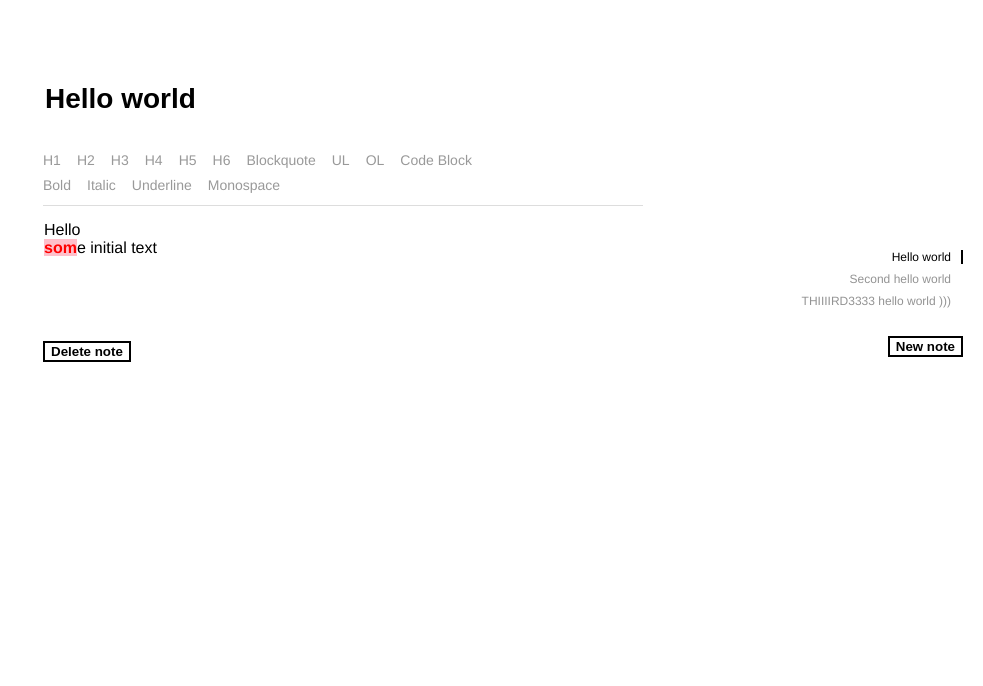
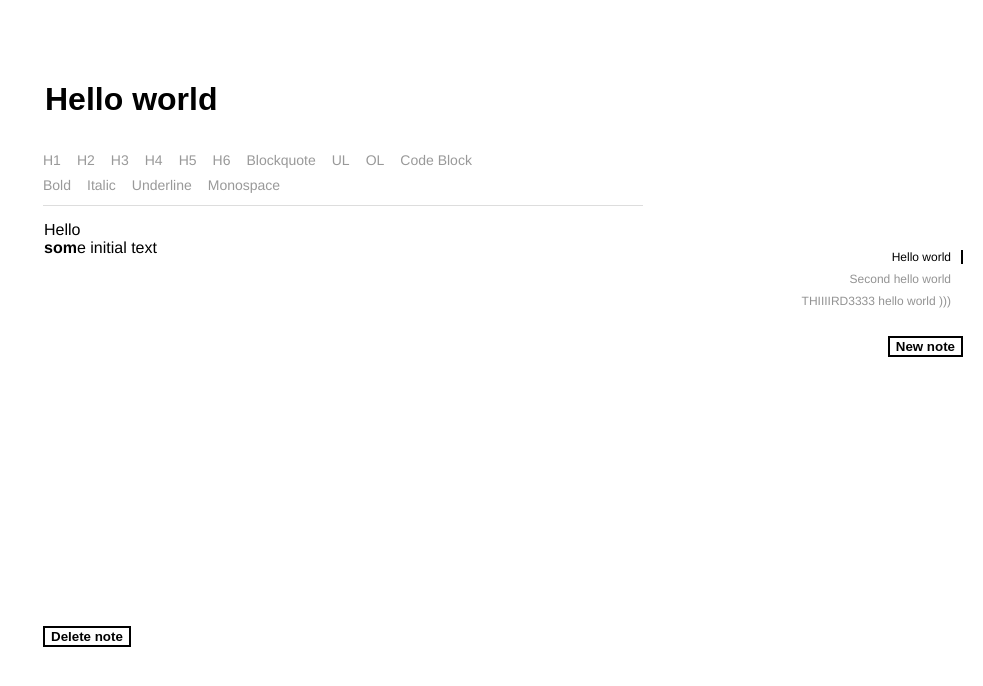
Before and after one commit to ba1uev/rich, a React app: page / in a window 1280 px wide. Shown: the top 686 px of the page, without its empty margins (297-1280 px from the left). Built offline with nearby package versions, Linux system fonts and the light colour scheme.

Commit message:
default styles

```diff
--- a/src/components/canvas/RichEditor.js
+++ b/src/components/canvas/RichEditor.js
@@ -72,11 +72,7 @@ export default class RichEditor extends React.Component {
   }
 
   componentDidMount(){
-    // console.clear();
-    // setTimeout(() => {
-    //   this.setState({editorState: JSON.parse(data)});
-    // }, 3000)
-    this.focus()
+    // this.focus()
   }
 
   render() {
@@ -110,7 +106,7 @@ export default class RichEditor extends React.Component {
             editorState={editorState}
             handleKeyCommand={this.handleKeyCommand}
             onChange={this.onChange}
-            placeholder="Tell a story..."
+            placeholder="Write your note"
             ref="editor"
             spellCheck={false}
           />
@@ -120,20 +116,19 @@ export default class RichEditor extends React.Component {
   }
 }
 
-// Custom overrides for "code" style.
+//Custom overrides for "code" style.
 const styleMap = {
   CODE: {
-    backgroundColor: 'rgba(255, 0, 0, 0.31)',
+    backgroundColor: 'rgba(0, 0, 0, 0.05)',
     fontFamily: '"Inconsolata", "Menlo", "Consolas", monospace',
     fontSize: 16,
-    padding: 2,
-    color: 'orange'
+    padding: 2
   },
-  BOLD: {
-    color: 'red',
-    fontWeight: 900,
-    backgroundColor: 'pink'
-  }
+  // BOLD: {
+  //   color: 'red',
+  //   fontWeight: 900,
+  //   backgroundColor: 'pink'
+  // }
 };
 
 function getBlockStyle(block) {
--- a/src/components/canvas/index.js
+++ b/src/components/canvas/index.js
@@ -11,7 +11,16 @@ export default class Canvas extends Component {
     }
   }
 
-  headerChangeHadler() {
+  keyDownHandler(e) {
+    if (e.keyCode === 13) {
+      e.preventDefault;
+      console.log('enter');
+      document.querySelector('.body').focus()
+    }
+  }
+
+  headerChangeHadler(e) {
+    console.log(e.keyCode);
     this.setState({
       header: this.refs.noteHeader.value
     })
@@ -35,8 +44,9 @@ export default class Canvas extends Component {
           className='header'
           type='text'
           value={header}
-          placeholder={!header ? 'New note' : null}
-          onChange={() => {this.headerChangeHadler()}}
+          placeholder={!header ? 'Name your note' : null}
+          onKeyDown={this.keyDownHandler}
+          onChange={(e) => {this.headerChangeHadler(e)}}
           ref='noteHeader'
         />
         <div className='body'>
--- a/src/styles/editor.scss
+++ b/src/styles/editor.scss
@@ -9,6 +9,7 @@
   cursor: text;
   font-size: 16px;
   margin-top: 10px;
+  min-height: 400px;
 }
 
 .RichEditor-editor .public-DraftEditorPlaceholder-root,
@@ -41,9 +42,9 @@
   padding: 20px;
 }
 
-.RichEditor-header-one {
-  color: orange;
-}
+// .RichEditor-header-one {
+//   color: orange;
+// }
 
 .RichEditor-controls {
   font-family: 'Helvetica', sans-serif;
--- a/src/styles/layout.scss
+++ b/src/styles/layout.scss
@@ -48,17 +48,17 @@ button.act {
   .header {
     width: 100%;
     height: 40px;
-    font-size: 28px;
+    font-size: 32px;
     font-weight: bold;
     border: none;
     margin-bottom: 30px;
     &:focus {
       outline: none;
     }
-    ::-webkit-input-placeholder {color: $header-placeholder;}
-    ::-moz-placeholder          {color: $header-placeholder;}
-    :-moz-placeholder           {color: $header-placeholder;}
-    :-ms-input-placeholder      {color: $header-placeholder;}
+    &::-webkit-input-placeholder {color: $header-placeholder;}
+    &::-moz-placeholder          {color: $header-placeholder;}
+    &:-moz-placeholder           {color: $header-placeholder;}
+    &:-ms-input-placeholder      {color: $header-placeholder;}
   }
   .body {
     margin-bottom: 20px;
```
